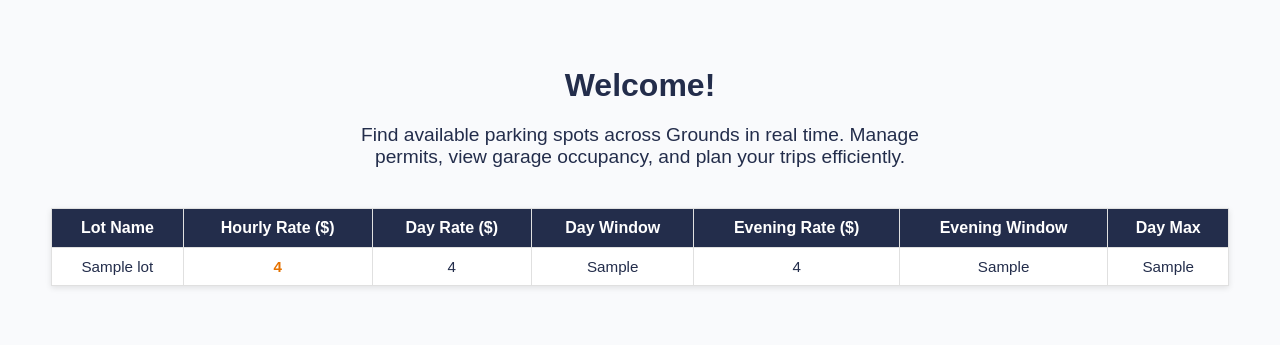
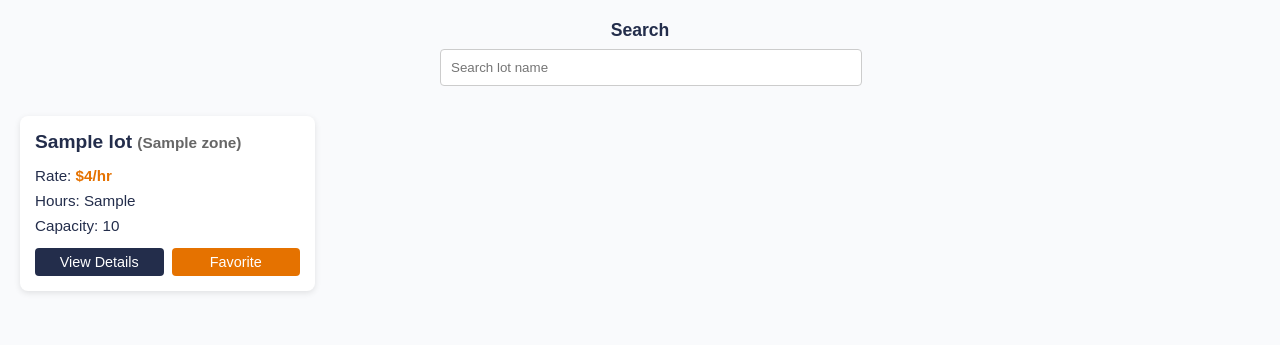
Before and after one commit to fgm2wg/CS4750-Final-Project, a Django app: template core/templates/core/home.html in a window 1280 px wide. Shown: the part 54-399 px from the top of the page. Run offline with Django 5.2, Linux system fonts and the light colour scheme; the template is opened without the code that fills it: most values are stand-ins (such as "Sample title", 1, 10 or a date in 2020).

Commit message:
Add lot filtering

```diff
--- a/config/settings.py
+++ b/config/settings.py
@@ -76,9 +76,9 @@ WSGI_APPLICATION = 'config.wsgi.application'
 DATABASES = {
     'default': {
         'ENGINE': 'django.db.backends.mysql',
-        'NAME': '', # computing_id
-        'USER': '', # computing_id
-        'PASSWORD': '',
+        'NAME': 'fgm2wg', # computing_id
+        'USER': 'fgm2wg', # computing_id
+        'PASSWORD': 'J5iHhEZbvDH6zAV',
         'HOST': 'mysql01.cs.virginia.edu',
         'PORT': '3306',
     }
--- a/config/urls.py
+++ b/config/urls.py
@@ -11,4 +11,6 @@ urlpatterns = [
     path('delete-account/', views.delete_account, name='delete_account'),
     path("change-password/", views.change_password, name="change_password"),
     path("vehicles/", views.vehicles, name="vehicles"),
+    path("lot/<int:lot_id>/", views.lot_details, name="lot_details"),
+    path("lot/<int:lot_id>/favorite/", views.toggle_favorite, name="toggle_favorite"),
 ]
--- a/core/templates/core/home.html
+++ b/core/templates/core/home.html
@@ -5,90 +5,143 @@
 {% block extra_head %}
 <style>
     .content {
-        text-align: center;
-        padding: 40px 20px 20px 20px;
+        padding: 20px;
     }
 
-    .content h2 {
-        font-size: 2rem;
-        margin-bottom: 20px;
+    .filters {
+        margin-bottom: 30px;
+        max-width: 400px;
+        margin-left: auto;
+        margin-right: auto;
     }
 
-    .content p {
-        font-size: 1.2rem;
-        margin: 20px auto;
-        max-width: 600px;
+    .filters input {
+        width: 100%;
+        padding: 10px;
+        border-radius: 4px;
+        border: 1px solid #ccc;
     }
 
-    .wide-table {
-        width: 95%;
-        margin: 40px auto;
-        border-collapse: collapse;
-        background-color: white;
-        box-shadow: 0 2px 6px rgba(0, 0, 0, 0.1);
+    .lots {
+        display: grid;
+        grid-template-columns: repeat(auto-fill, minmax(250px, 1fr));
+        gap: 20px;
     }
 
-    .wide-table th, .wide-table td {
-        border: 1px solid #e0e0e0;
-        padding: 10px;
-        text-align: center;
+    .lot-card {
+        background: white;
+        border-radius: 8px;
+        box-shadow: 0 2px 6px rgba(0, 0, 0, 0.1);
+        padding: 15px;
+        display: flex;
+        flex-direction: column;
+        justify-content: space-between;
     }
 
-    .wide-table th {
-        background-color: #232d4b;
-        color: white;
-        font-size: 1rem;
+    .lot-card h3 {
+        margin: 0 0 10px 0;
+        font-size: 1.2rem;
     }
 
-    .wide-table tr:nth-child(even) {
-        background-color: #f6f7fb;
-    }
-
-    .wide-table td {
+    .lot-card p {
+        margin: 4px 0;
         font-size: 0.95rem;
     }
 
-    .rate {
+    .lot-card .rate {
         color: #e57200;
         font-weight: bold;
+    }
+
+    .lot-card .buttons {
+        margin-top: 10px;
+        display: flex;
+        gap: 8px;
+    }
+
+    .lot-card button,
+    .lot-card a.button {
+        flex: 1;
+        padding: 6px;
+        border: none;
+        border-radius: 4px;
+        background-color: #232d4b;
+        color: white;
+        text-align: center;
+        text-decoration: none;
+        cursor: pointer;
+        font-size: 0.9rem;
+    }
+
+    .lot-card button.favorite {
+        background-color: #e57200;
     }
 </style>
 {% endblock %}
 
 {% block content %}
 <div class="content">
-    <h2>Welcome!</h2>
-    <p>Find available parking spots across Grounds in real time. Manage permits, view garage occupancy, and plan your trips efficiently.</p>
+    <div class="filters">
+        <div class="search-header" style="text-align:center; margin-bottom:8px; font-weight:bold; font-size:1.1rem;">
+            Search
+        </div>
+        <input type="text" id="search" placeholder="Search lot name" style="padding:10px;">
+    </div>
 
-    <table class="wide-table">
-        <thead>
-            <tr>
-                <th>Lot Name</th>
-                <th>Hourly Rate ($)</th>
-                <th>Day Rate ($)</th>
-                <th>Day Window</th>
-                <th>Evening Rate ($)</th>
-                <th>Evening Window</th>
-                <th>Day Max</th>
-            </tr>
-        </thead>
-        <tbody>
-            {% for lot in lots %}
-            <tr>
-                <td>{{ lot.name }}</td>
-                <td class="rate">{{ lot.rate }}</td>
-                <td>{{ lot.day_rate }}</td>
-                <td>{{ lot.day_window }}</td>
-                <td>{{ lot.eve_rate }}</td>
-                <td>{{ lot.eve_window }}</td>
-                <td>{{ lot.day_max }}</td>
-            </tr>
-            {% empty %}
-            <tr>
-                <td colspan="7">No lots available</td>
-            </tr>
-            {% endfor %}
-        </tbody>
-    </table>
+    <div class="lots" id="lots-container">
+        {% for lot in lots %}
+        <div class="lot-card" data-name="{{ lot.name|lower }}">
+            <h3>{{ lot.name }} <span style="font-size:0.8em; color:#666;">({{ lot.zone }})</span></h3>
+            <p>Rate: <span class="rate">${{ lot.rate }}/hr</span></p>
+            {% if lot.eve_rate != lot.rate %}
+            <p>Evening Rate: <span class="rate">${{ lot.eve_rate }}/hr</span></p>
+            {% endif %}
+            <p>Hours: {{ lot.day_window }}</p>
+            <p>Capacity: {{ lot.capacity }}</p>
+            <div class="buttons">
+                <a href="{% url 'lot_details' lot.id %}" class="button">View Details</a>
+                <button class="favorite" data-lot="{{ lot.id }}">Favorite</button>
+            </div>
+        </div>
+        {% empty %}
+        <p>No lots found</p>
+        {% endfor %}
+    </div>
 </div>
+
+<script>
+    const csrfToken = '{{ csrf_token }}';
+
+    document.getElementById('search').addEventListener('input', (e) => {
+        const q = e.target.value.toLowerCase();
+        document.querySelectorAll('.lot-card').forEach(card => {
+            card.style.display = card.dataset.name.includes(q) ? '' : 'none';
+        });
+    });
+
+    document.querySelectorAll('.favorite').forEach(btn => {
+        btn.addEventListener('click', async () => {
+            const lotId = btn.dataset.lot;
+
+            try {
+                const res = await fetch(`/lot/${lotId}/favorite/`, {
+                    method: 'POST',
+                    headers: { 'X-CSRFToken': csrfToken },
+                });
+
+                const data = await res.json();
+
+                if (data.favorited === true) {
+                    btn.textContent = "Unfavorite";
+                } else if (data.favorited === false) {
+                    btn.textContent = "Favorite";
+                } else {
+                    alert(data.error || "Failed to update favorite.");
+                }
+            } catch (err) {
+                alert("Error updating favorite.");
+            }
+        });
+    });
+</script>
 {% endblock %}
```
Also changed, not shown: core/templates/core/lot_details.html (added, +26 -0 lines), core/views.py (+126 -17 lines).
